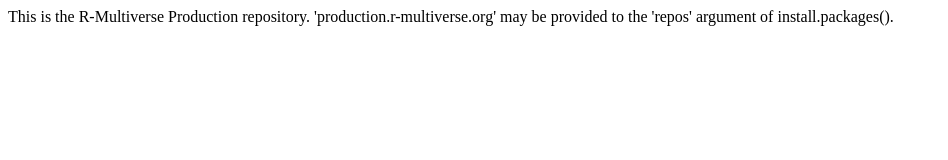
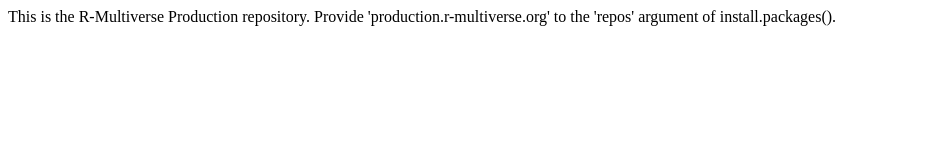
Before and after one commit to r-multiverse/production, a plain HTML site: page index.html in a window 1280 px wide. Shown: the whole page, without its empty margins (0-948 px from the left). Drawn offline with Linux system fonts and the light colour scheme.

Commit message:
Update index.html

```diff
--- a/index.html
+++ b/index.html
@@ -4,6 +4,6 @@
     <title>R-Multiverse Production</title>
   </head>
   <body>
-    This is the R-Multiverse Production repository. 'production.r-multiverse.org' may be provided to the 'repos' argument of install.packages().
+    This is the R-Multiverse Production repository. Provide 'production.r-multiverse.org' to the 'repos' argument of install.packages().
   </body>
 </html>
```
